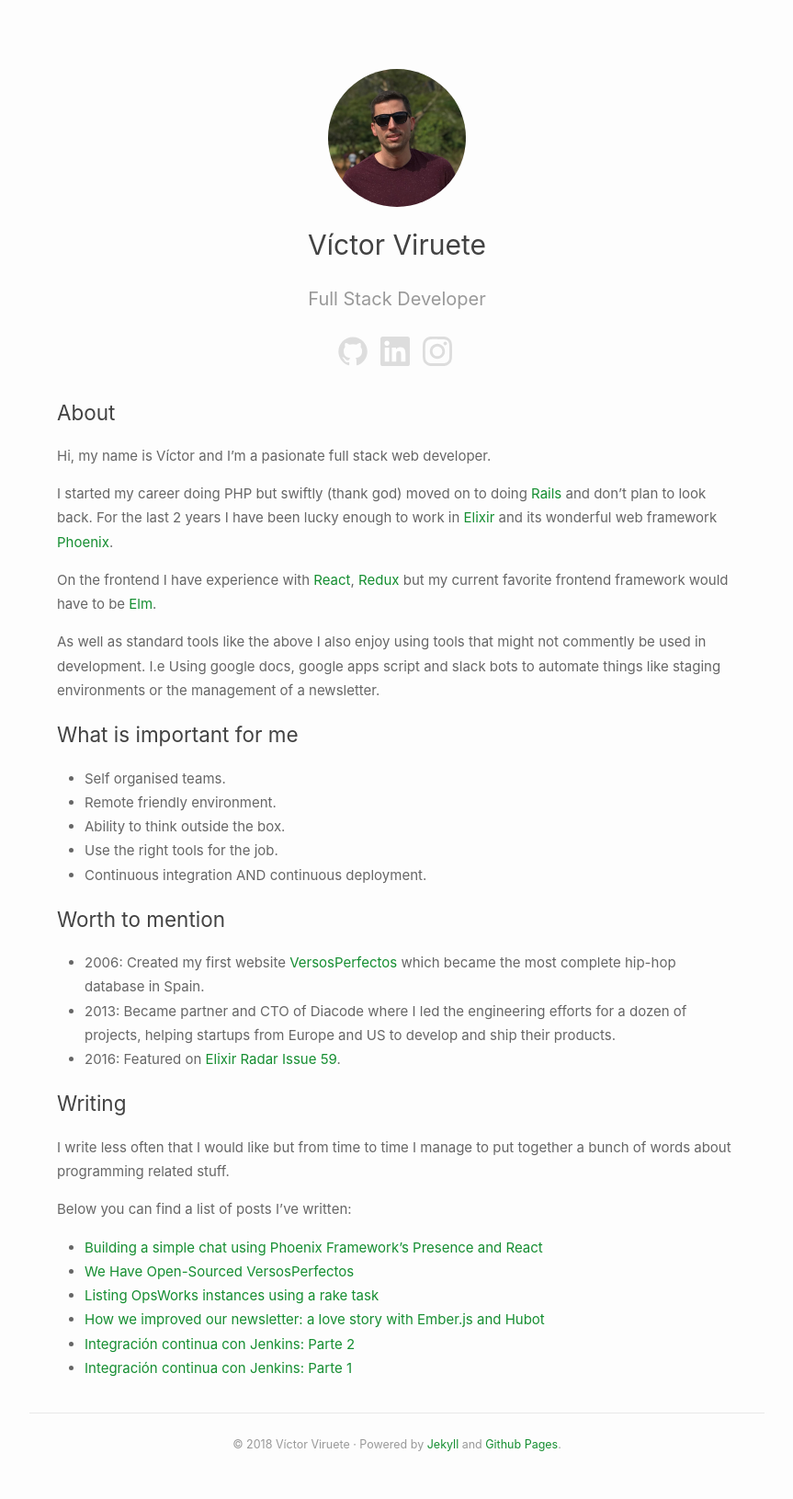
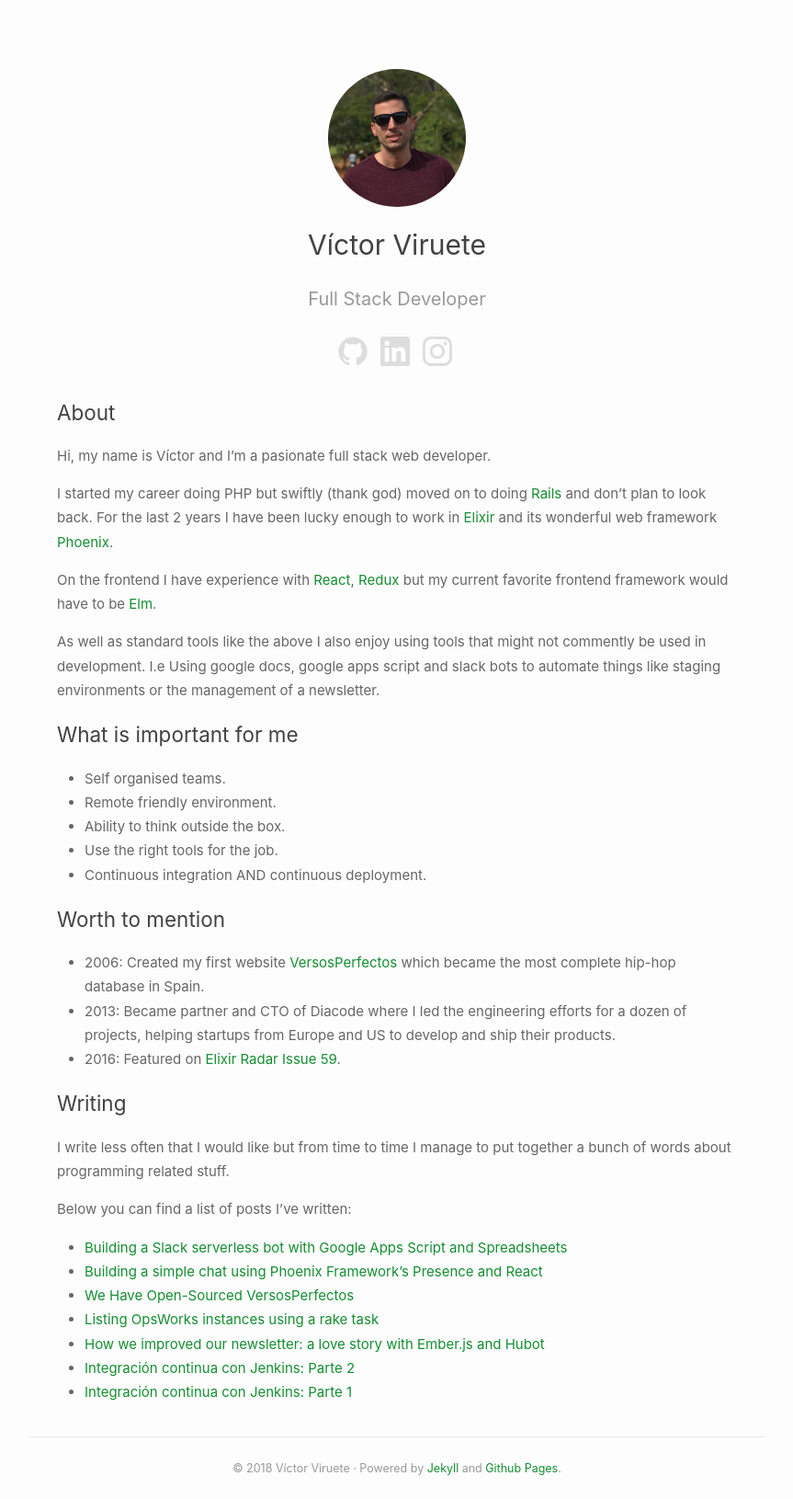
Before and after one commit to hopsor/hopsor.github.io, a Jekyll site: the page built from index.md, in a window 1280 px wide. Shown: the whole page at 92% size, without its empty margins (208-1071 px from the left). Built offline with Jekyll 4.4.1, drawn with Linux system fonts in a browser that asks for light colours; our own code applies the rules of GitHub Pages for plain Markdown files; before the commit the page ends 1603 px from its top, so only the background shows below that.

Commit message:
added last post. rendering all taking them from the yaml file

```diff
--- a/_data/posts.yml
+++ b/_data/posts.yml
@@ -1,3 +1,7 @@
+- title: "Building a Slack serverless bot with Google Apps Script and Spreadsheets"
+  url: https://medium.com/@hopsor/building-a-slack-serverless-bot-with-google-apps-script-and-spreadsheets-35bdac755a44
+  date: 8 February 2018
+
 - title: "Building a simple chat using Phoenix Framework’s Presence and React"
   url: https://blog.diacode.com/building-a-simple-chat-using-phoenix-framework-presence-and-react
   date: 19 July 2016
--- a/index.md
+++ b/index.md
@@ -46,9 +46,5 @@ I write less often that I would like but from time to time I manage to put toget
 
 Below you can find a list of posts I've written:
 
- - [Building a simple chat using Phoenix Framework’s Presence and React](https://blog.diacode.com/building-a-simple-chat-using-phoenix-framework-presence-and-react)
- - [We Have Open-Sourced VersosPerfectos](https://blog.diacode.com/we-have-open-sourced-versosperfectos)
- - [Listing OpsWorks instances using a rake task](https://blog.diacode.com/listing-opsworks-instances-using-a-rake-task)
- - [How we improved our newsletter: a love story with Ember.js and Hubot](https://blog.diacode.com/how-we-improved-our-newsletter)
- - [Integración continua con Jenkins: Parte 2](https://blog.diacode.com/integracion-continua-con-jenkins-parte-2-configurar-proyecto-rails-e-integracion-con-bitbucket-y-hipchat)
- - [Integración continua con Jenkins: Parte 1](https://blog.diacode.com/integracion-continua-con-jenkins-parte-1-introduccion-e-instalacion)
+{% for post in site.data.posts %}- [{{ post.title }}]({{ post.url }})
+{% endfor %}
```
